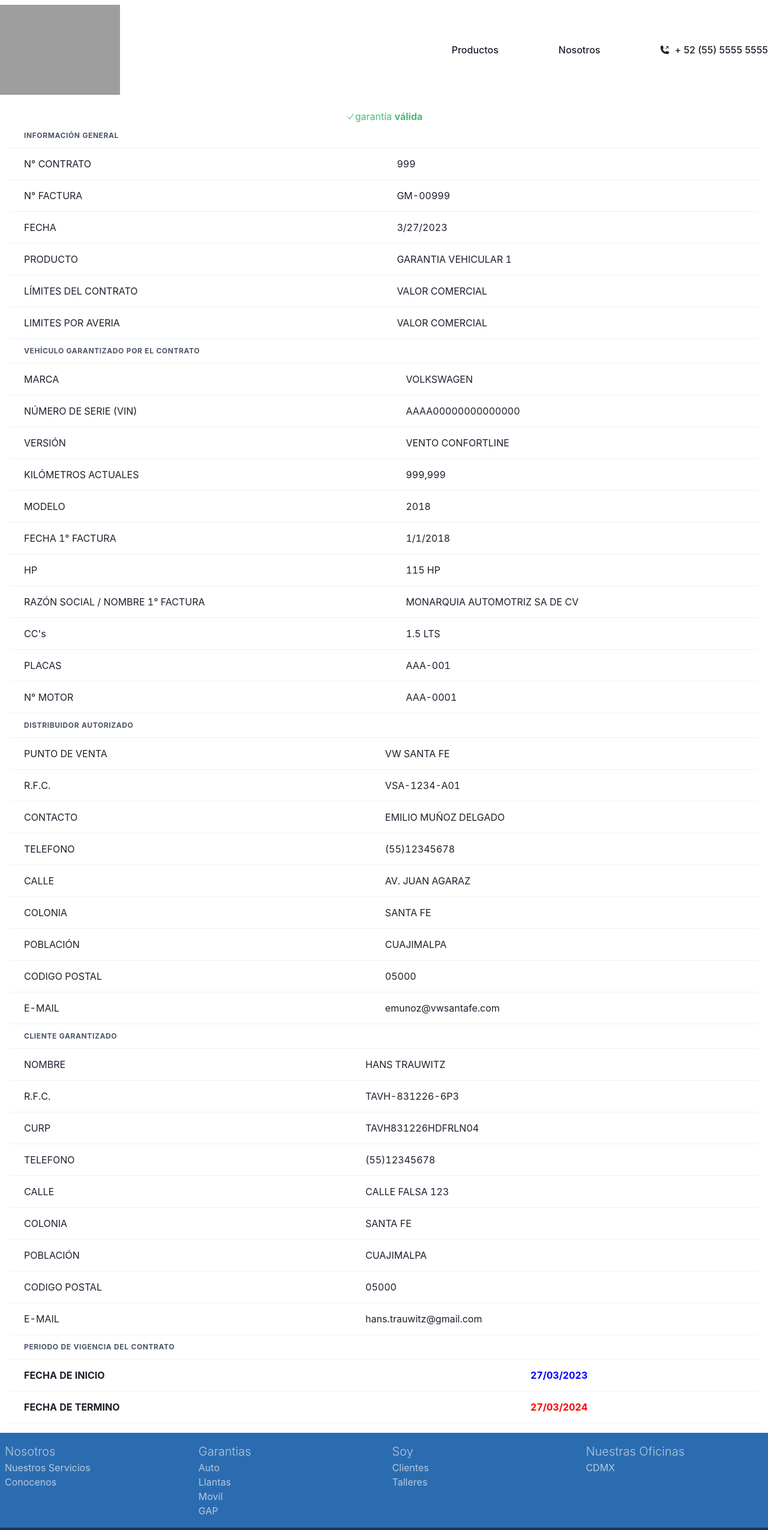
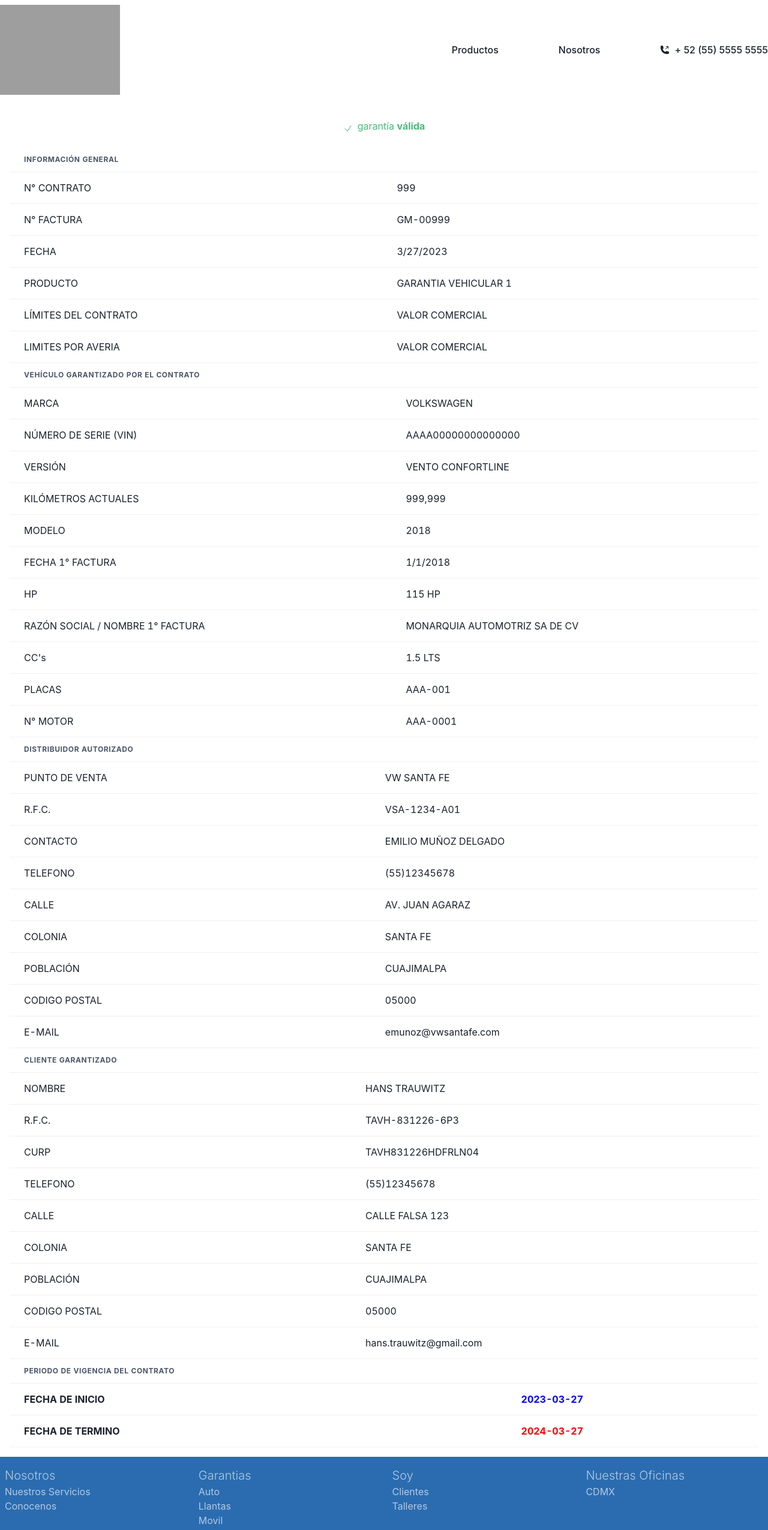
Before and after one commit to Vontrauwitz/SafeAndSound, a Next.js app: page /gm999 in a window 1280 px wide. Shown: the top 2550 px of the page at 60% size. Built offline with nearby package versions, Linux system fonts and the light colour scheme; grey boxes are pictures that could not be loaded.

Commit message:
cambios 1.4 en componente temporal de garantias

```diff
--- a/pages/gm999.js
+++ b/pages/gm999.js
@@ -4,24 +4,42 @@ import DefaultLayout from './../features/Layouts/DefaultLayout/DefaultLayout';
 import { HiCheck, HiOutlineXCircle } from 'react-icons/hi2';
 
 const Gm999 = () => {
+  let startDate = '2023-03-27'
+  let endDate = '2024-03-27'
   const mobile = useBreakpointValue({ base: true, md: false }) ?? true;
   const today = new Date().toLocaleDateString('en-US', { day: '2-digit', month: '2-digit', year: 'numeric' }).replace(/\//g, '-');
-  const cutoffDate = Date.parse('2024-03-27');
+  const cutoffDate = Date.parse(endDate);
   const message = Date.parse(today) < cutoffDate ?
     <Flex
-      alignItems='center'
       justifyContent='center'
       color='green.400'
+      alignItems='center'
+      margin='0.5em'
+      padding='0.5em'
     >
-      <HiCheck /><Box>garantía <strong>válida</strong></Box>
+      <HiCheck />
+      <Box
+        marginLeft='0.5em'
+        marginBottom='0.5em'
+      >
+        garantía <strong>válida</strong>
+      </Box>
     </Flex>
     :
     <Flex
-      alignItems='center'
       justifyContent='center'
       color='red.400'
+      alignItems='center'
+      margin='0.5em'
+      padding='0.5em'
     >
-      <HiOutlineXCircle /><Box>garantía <strong>inválida</strong></Box>
+      <HiOutlineXCircle />
+      <Box
+        marginLeft='0.5em'
+        marginBottom='0.5em'
+      >
+        garantía <strong>inválida</strong>
+      </Box>
     </Flex>
   return (
     <Fade in>
@@ -226,13 +244,13 @@ const Gm999 = () => {
                 >FECHA DE INICIO</Td>
                 <Td
                   color='blue'
-                >27/03/2023</Td>
+                >{startDate}</Td>
               </Tr>
               <Tr>
                 <Td>FECHA DE TERMINO</Td>
                 <Td
                   color='red'
-                >27/03/2024</Td>
+                >{endDate}</Td>
               </Tr>
             </Tbody>
           </Table>
```
